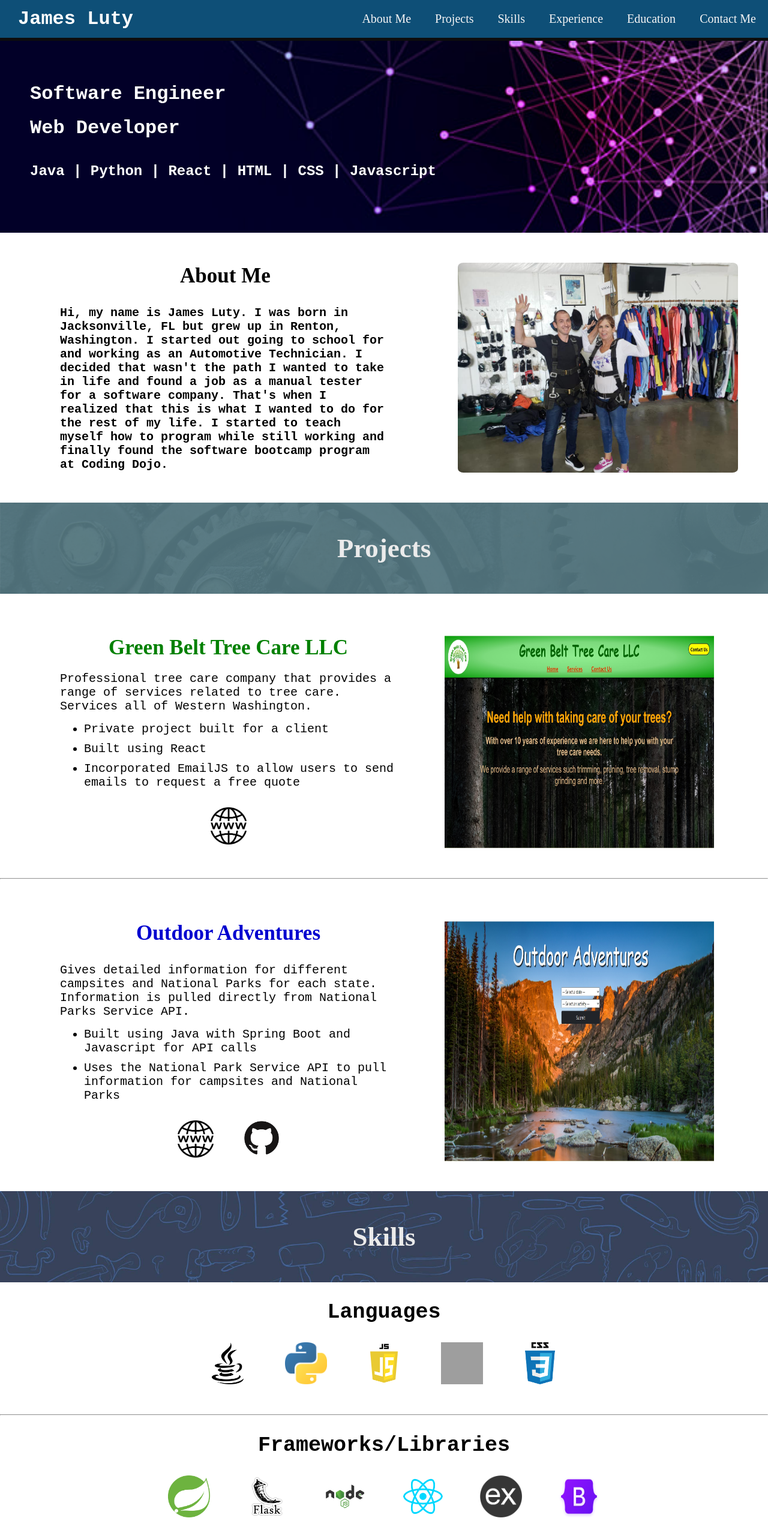
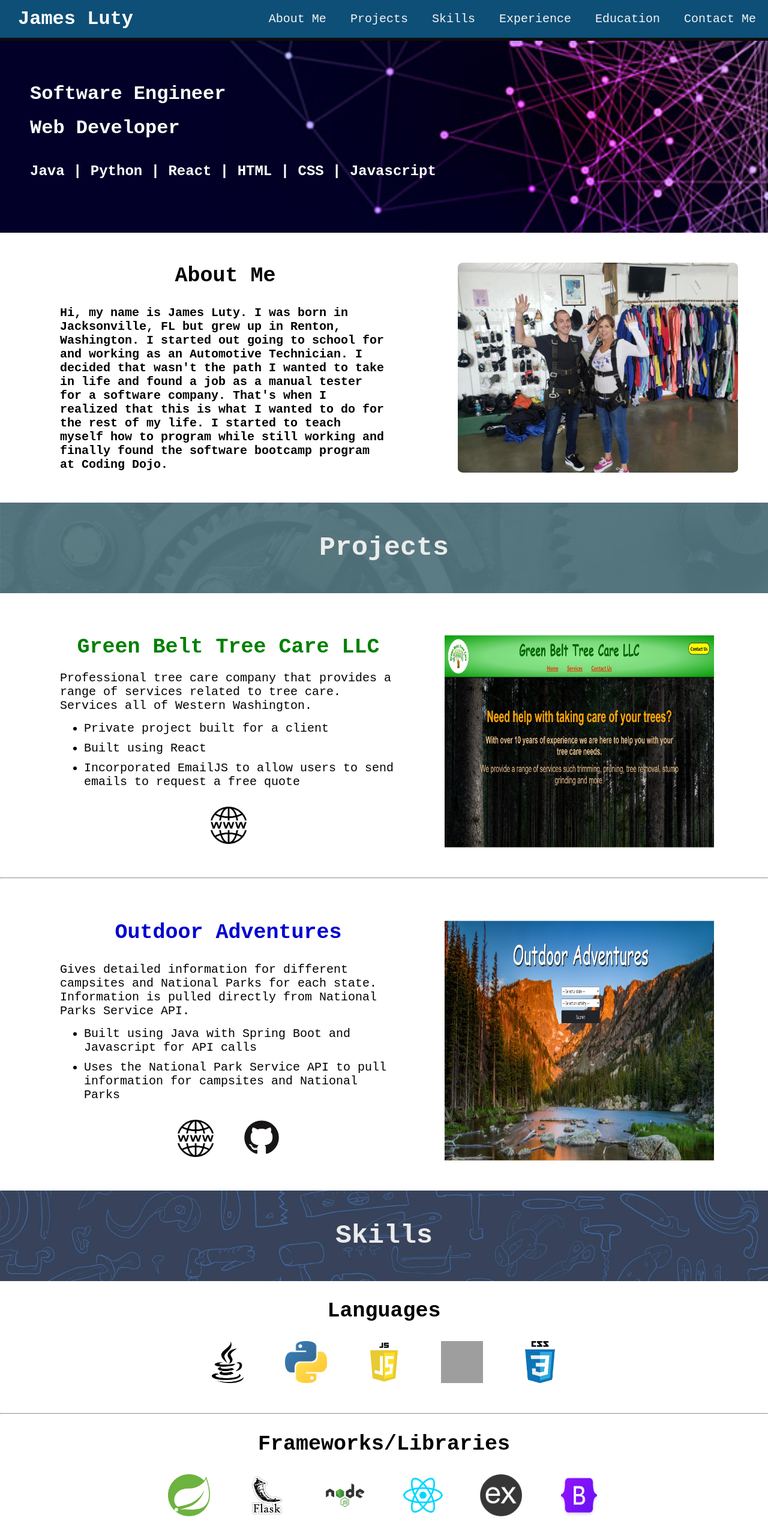
Before and after one commit to jamesluty/jamesluty.github.io, a React (Create React App) app: page / in a window 1280 px wide. Shown: the top 2566 px of the page at 60% size. Built offline with nearby package versions, Linux system fonts and the light colour scheme; grey boxes are pictures that could not be loaded.

Commit message:
removed all cursive font styling

```diff
--- a/src/App.css
+++ b/src/App.css
@@ -41,7 +41,6 @@
 
 .navbar a {
   color: whitesmoke;
-  font-family: cursive;
   font-size: 20px;
   text-decoration: none;
 }
@@ -74,7 +73,6 @@
 
 /* About me section */
 .aboutHeader {
-  font-family: cursive;
   font-size: 35px;
   margin-bottom: 30px;
   text-align: center;
@@ -132,7 +130,6 @@
   background: fixed;
   background-size: cover;
   color: rgb(235, 235, 235);
-  font-family: cursive;
   font-size: 45px;
   padding: 50px 0px;
   text-align: center;
@@ -213,7 +210,6 @@
 /* Green Belt Tree Care Project */
 .gbtcTitle {
   color: green;
-  font-family: cursive;
   font-size: 35px;
   margin-bottom: 20px;
   text-align: center;
@@ -222,7 +218,6 @@
 /* Outdoor Adventures Project */
 .outdoorsTitle {
   color: rgb(0, 0, 207);
-  font-family: cursive;
   font-size: 35px;
   margin-bottom: 30px;
   text-align: center;
@@ -233,7 +228,6 @@
   background: fixed;
   background-size: cover;
   color: rgb(235, 235, 235);
-  font-family: cursive;
   font-size: 45px;
   padding: 50px 0px;
   text-align: center;
@@ -302,7 +296,6 @@
   background: fixed;
   background-size: cover;
   color: rgb(235, 235, 235);
-  font-family: cursive;
   font-size: 45px;
   padding: 50px 0px;
   text-align: center;
@@ -322,7 +315,6 @@
   background: fixed;
   background-size: cover;
   color: rgb(235, 235, 235);
-  font-family: cursive;
   font-size: 45px;
   padding: 50px 0px;
   text-align: center;
@@ -342,7 +334,6 @@
   background: fixed;
   background-size: cover;
   color: rgb(235, 235, 235);
-  font-family: cursive;
   font-size: 45px;
   padding: 50px 0px;
   text-align: center;
@@ -376,7 +367,6 @@
 }
 
 .footer {
-  /* font-family: cursive; */
   margin-bottom: 10px;
   text-align: center;
 }
```
